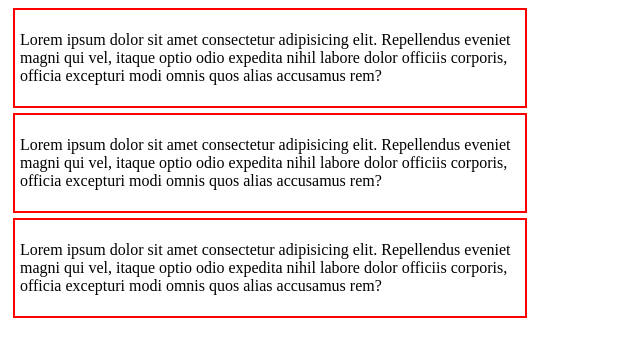
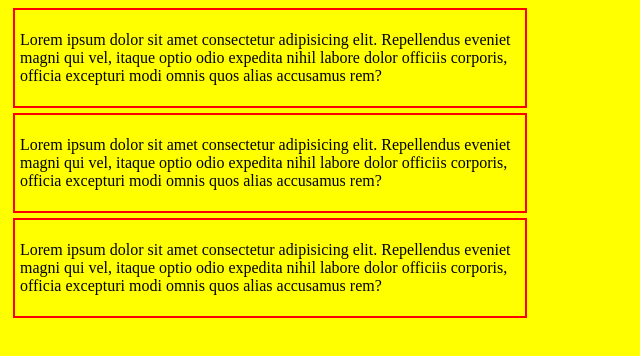
Before and after one commit to chaviti-sathish/practice, a plain HTML site: page index.html in a window 1280 px wide. Shown: the whole page, without its empty margins (0-640 px from the left). Drawn offline with Linux system fonts and the light colour scheme.

Commit message:
changes styles in master branch

```diff
--- a/index.html
+++ b/index.html
@@ -12,6 +12,10 @@
         padding: 5px;
         margin: 5px;
         width: 500px
+        }
+
+        body{
+            background-color:yellow;
         }
     </style>
 </head>
```
